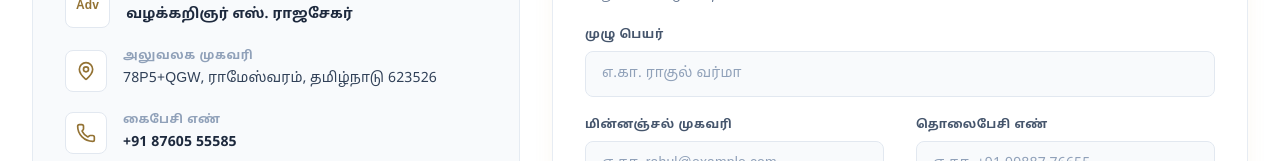
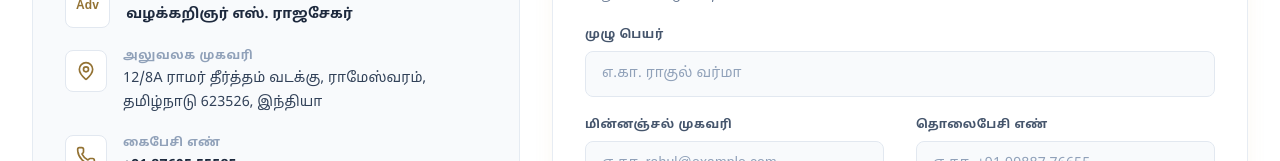
Before and after one commit to Sasmith05/Waram, a Next.js app: page /contact in a window 1280 px wide. Shown: the part 611-772 px from the top of the page. Built offline with nearby package versions, Linux system fonts and the light colour scheme; no server answers; a web font is replaced by a local one.

Commit message:
Restore written office address to Ramar Theertham North in English and Tamil layouts

```diff
--- a/src/app/contact/page.tsx
+++ b/src/app/contact/page.tsx
@@ -15,7 +15,7 @@ export default function Contact() {
 
   const addressText = locale === "en"
     ? contactInfo.address
-    : "78P5+QGW, ராமேஸ்வரம், தமிழ்நாடு 623526";
+    : "12/8A ராமர் தீர்த்தம் வடக்கு, ராமேஸ்வரம், தமிழ்நாடு 623526, இந்தியா";
 
   return (
     <div className="relative pt-20 pb-16 bg-white text-slate-900">
--- a/src/app/page.tsx
+++ b/src/app/page.tsx
@@ -23,7 +23,7 @@ export default function Home() {
 
   const addressText = locale === "en"
     ? contactInfo.address
-    : "78P5+QGW, ராமேஸ்வரம், தமிழ்நாடு 623526";
+    : "12/8A ராமர் தீர்த்தம் வடக்கு, ராமேஸ்வரம், தமிழ்நாடு 623526, இந்தியா";
 
   useEffect(() => {
     async function loadFeatured() {
--- a/src/components/Footer.tsx
+++ b/src/components/Footer.tsx
@@ -13,7 +13,7 @@ export default function Footer() {
 
   const addressText = locale === "en"
     ? contactInfo.address
-    : "78P5+QGW, ராமேஸ்வரம், தமிழ்நாடு 623526";
+    : "12/8A ராமர் தீர்த்தம் வடக்கு, ராமேஸ்வரம், தமிழ்நாடு 623526, இந்தியா";
 
   return (
     <footer className="bg-slate-50 border-t border-slate-200 text-slate-600 font-sans">
--- a/src/data/content.ts
+++ b/src/data/content.ts
@@ -106,7 +106,7 @@ export const contactInfo: ContactInfo = {
   phone: "+918760555585",
   phoneDisplay: "+91 87605 55585",
   email: "notaryrajasekar@gmail.com",
-  address: "78P5+QGW, Rameswaram, Tamil Nadu 623526",
+  address: "12/8A Ramar Theertham North, Rameswaram, Tamil Nadu 623526, India",
   googleMapEmbedUrl: "https://www.google.com/maps/embed?pb=!1m18!1m12!1m3!1d3742.6960115885286!2d79.30626137478394!3d9.286993390784984!2m3!1f0!2f0!3f0!3m2!1i1024!2i768!4f13.1!3m3!1m2!1s0x3b01e30016d56d87%3A0xa73d99e447a9a882!2sRajasekar%20Advocate%20%26%20Notary%20Public%20(WARAM%20DOCUMENTATION)!5e1!3m2!1sen!2sin!4v1781291912489!5m2!1sen!2sin",
   googleMapShareUrl: "https://www.google.com/maps/place/Rajasekar+Advocate+%26+Notary+Public+(WARAM+DOCUMENTATION)/@9.2869934,79.3062614,17z/data=!3m1!4b1!4m6!3m5!1s0x3b01e30016d56d87:0xa73d99e447a9a882!8m2!3d9.2869934!4d79.3088363!16s%2Fg%2F11y1xp1lqm",
   whatsappNumber: "918760555585",
```
